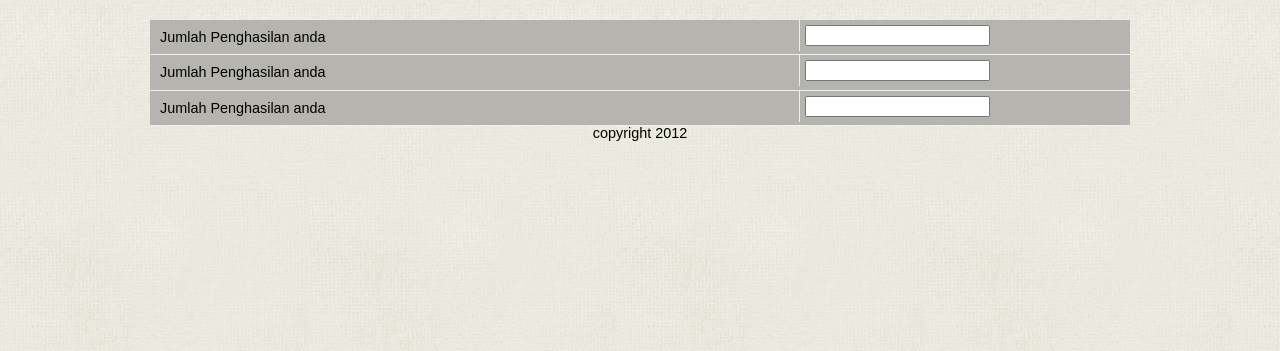
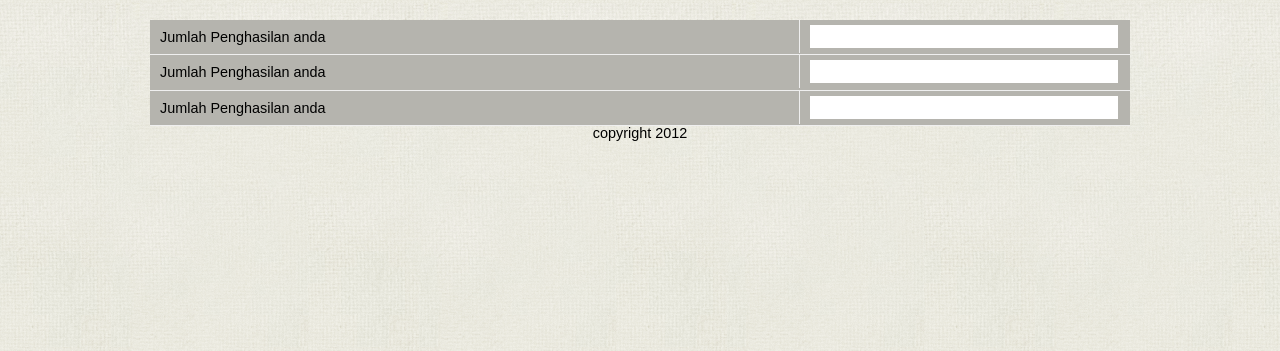
Before and after one commit to vanbungkring/Snao, a PHP site: page / in a window 1280 px wide. Shown: the part 40-391 px from the top of the page. Run offline with PHP 8.4, Linux system fonts and the light colour scheme.

Commit message:
adding class form-zakat

```diff
--- a/index.html
+++ b/index.html
@@ -21,7 +21,7 @@
 					Jumlah Penghasilan anda
 				</div>
 				<div class="container_untuk_form">
-					<input type="text" />
+					<input type="text" class="form-zakat"/>
 				</div>
 			</div>
 			<div class="container_element">
@@ -29,7 +29,7 @@
 					Jumlah Penghasilan anda
 				</div>
 				<div class="container_untuk_form">
-					<input type="text" />
+					<input type="text" class="form-zakat" />
 				</div>
 			</div>
 			<div class="container_element">
@@ -37,7 +37,7 @@
 					Jumlah Penghasilan anda
 				</div>
 				<div class="container_untuk_form">
-					<input type="text" />
+					<input type="text" class="form-zakat" />
 				</div>
 			</div>
 
--- a/library/css/main.css
+++ b/library/css/main.css
@@ -42,7 +42,12 @@ body {
 	float: right;
 	padding: 5px;
 }
-
+.form-zakat {
+	border: none;
+	padding: 4px;
+	width:300px;
+	margin-left:5px;
+}
 .footer {
 	width: 980px;
 	text-align: center;
```
